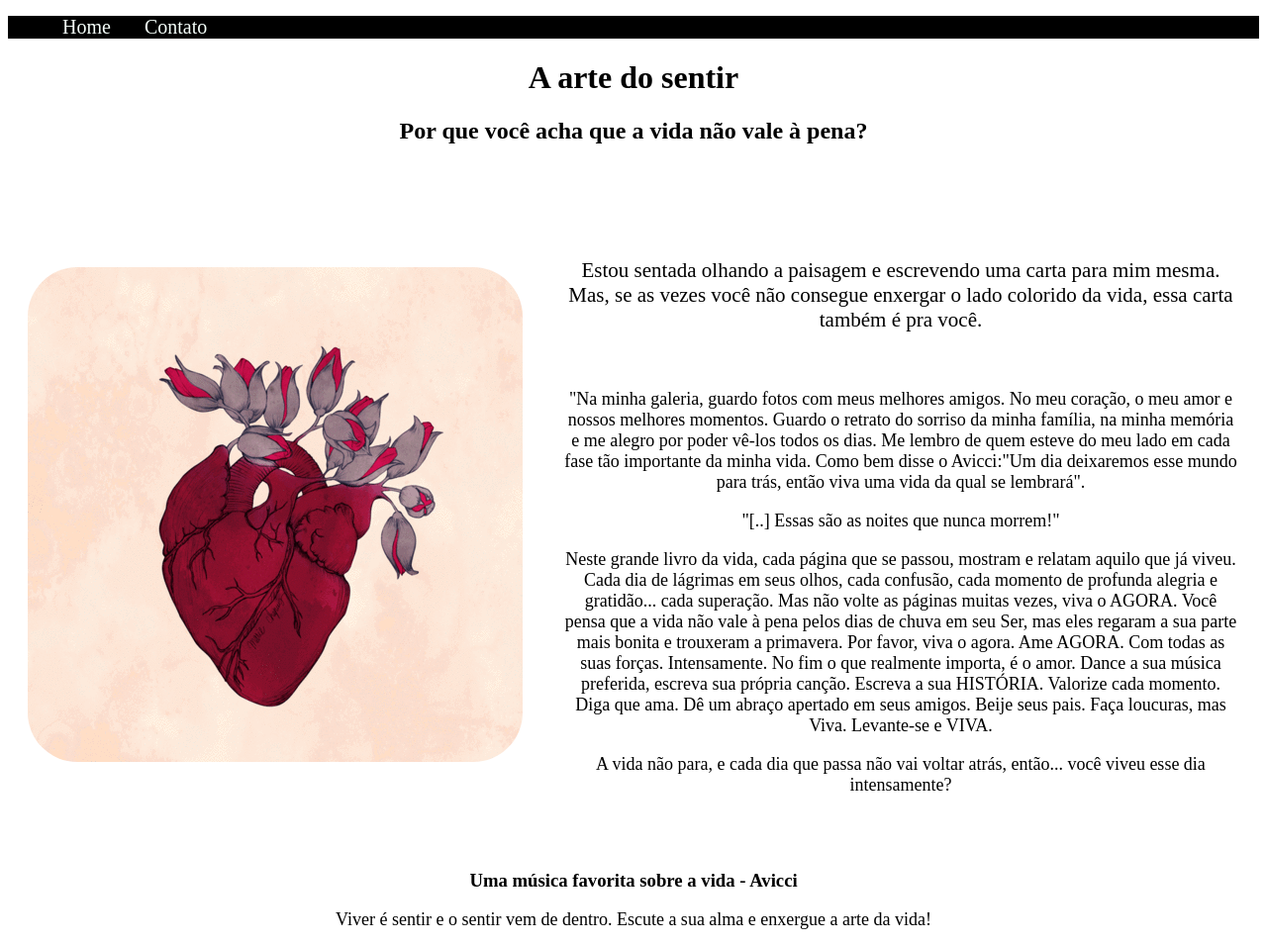
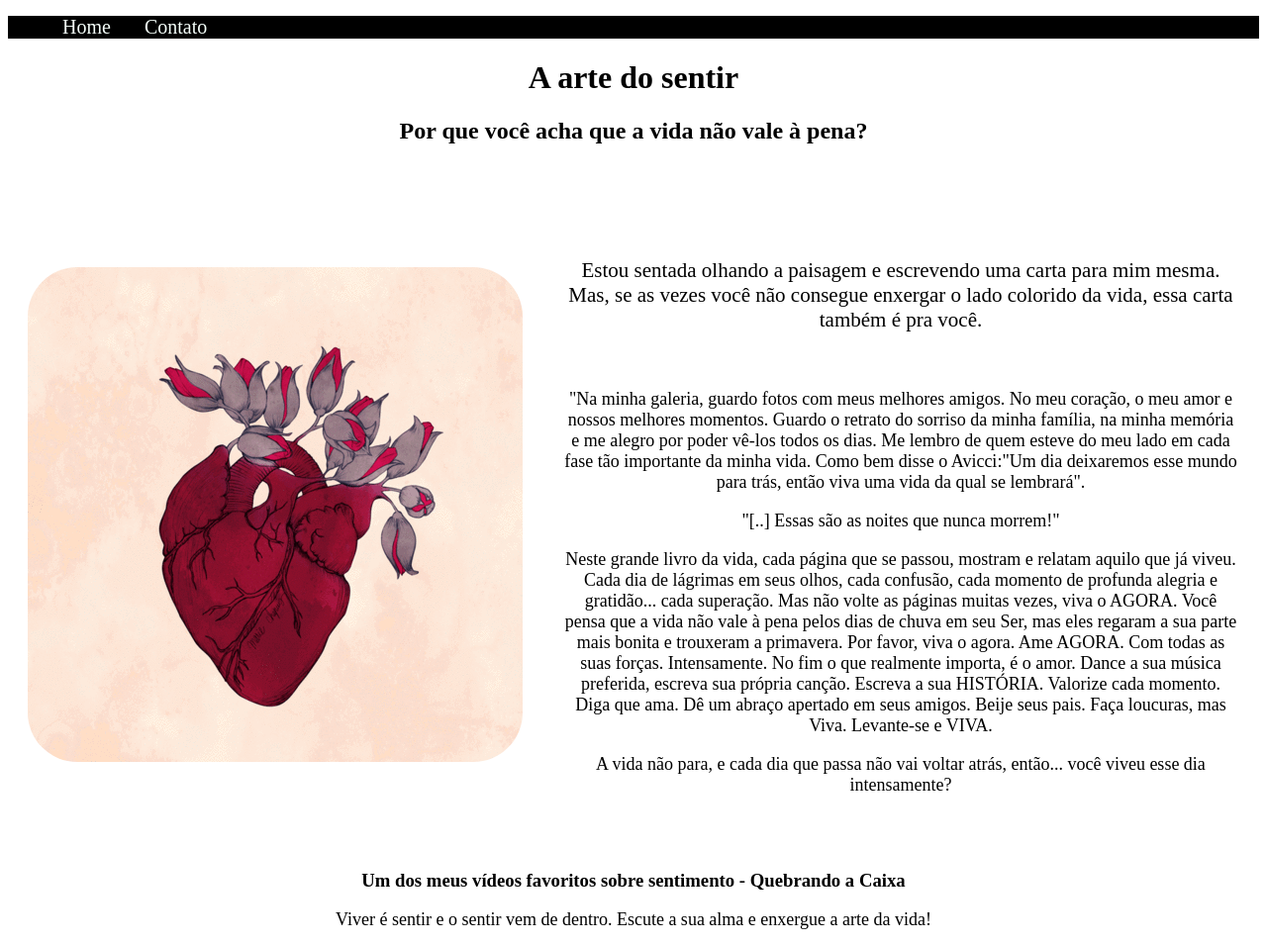
Before and after one commit to Millybraga/fundamentos-web, a plain HTML site: page index.html in a window 1280 px wide. Shown: the top 955 px of the page at 99% size. Drawn offline with Linux system fonts and the light colour scheme; grey boxes are pictures that could not be loaded.

Commit message:
renomeando título

```diff
--- a/index.html
+++ b/index.html
@@ -76,7 +76,7 @@
         </div>
     </div>
 
-    <h3 class= "center">Uma música favorita sobre a vida - Avicci</h3>
+    <h3 class= "center">Um dos meus vídeos favoritos sobre sentimento - Quebrando a Caixa</h3>
     <p class= "center"> Viver é sentir e o sentir vem de dentro. Escute a sua alma e enxergue a arte da vida!
     </p>
 
```
